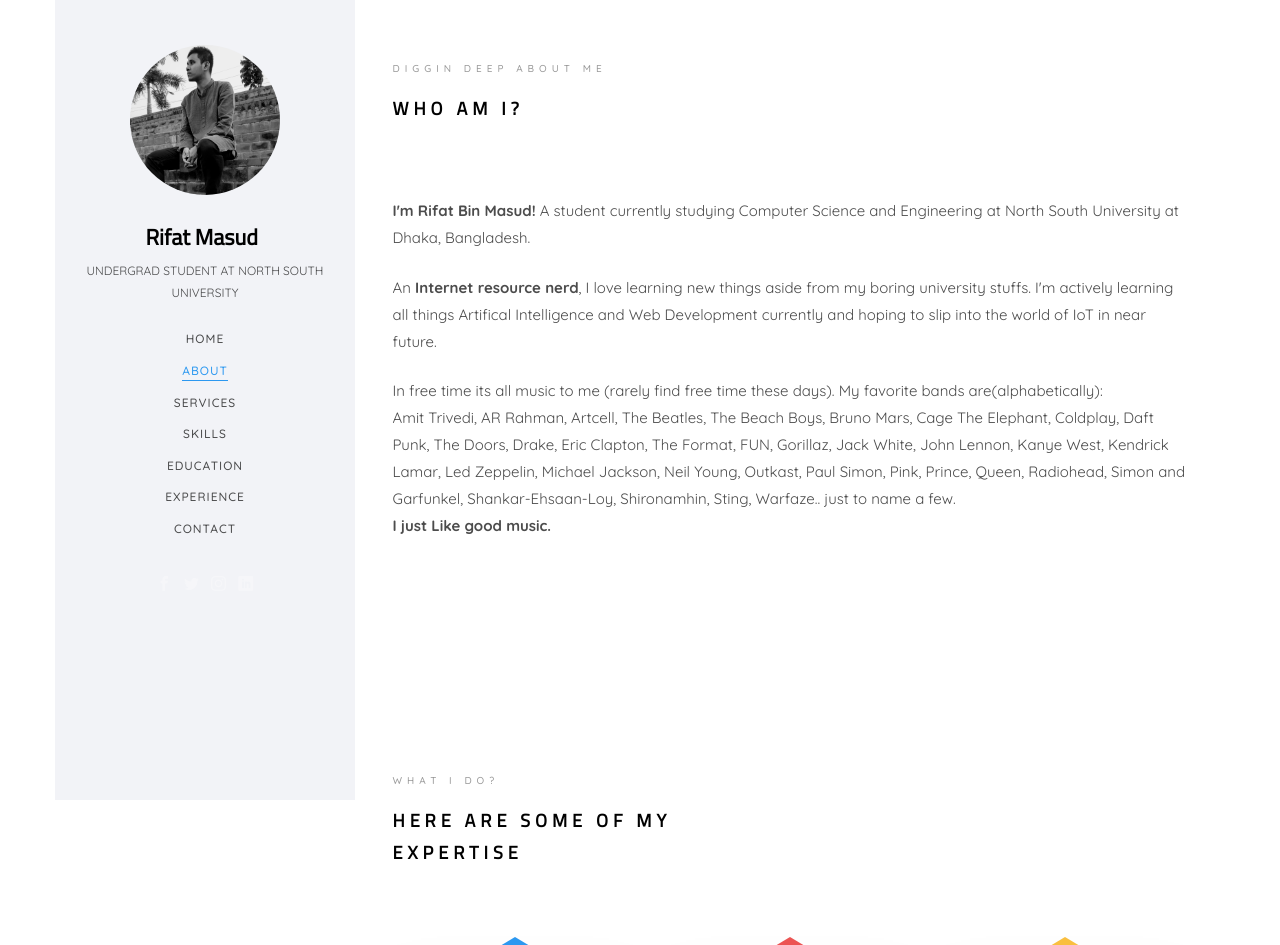
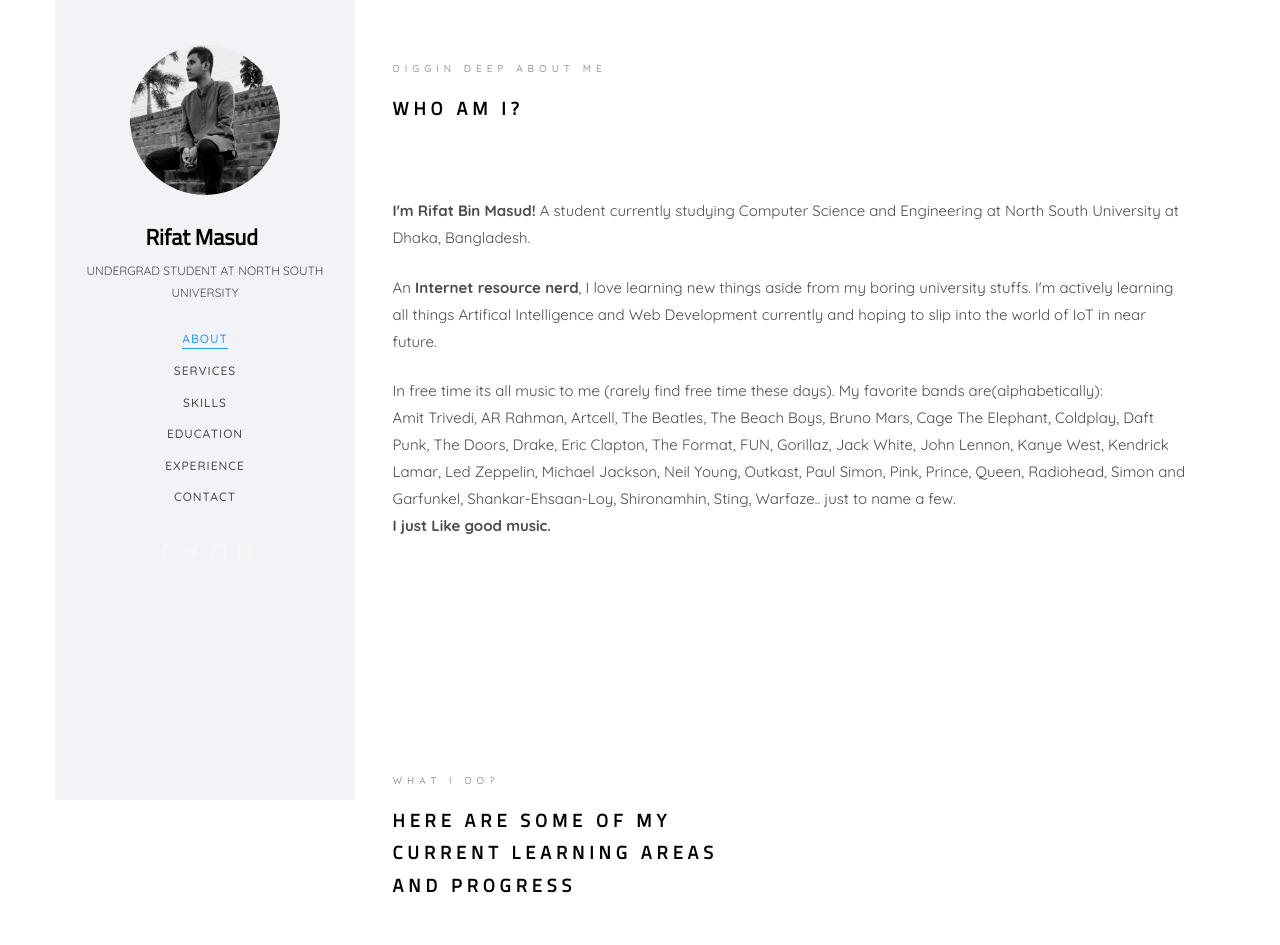
Before and after one commit to riffAt2013/rifatmasud.github.io, a plain HTML site: page index.html in a window 1280 px wide. Shown: the top 945 px of the page. Drawn offline with Linux system fonts and the light colour scheme; files whose address does not match are found by name; a web font is replaced by a local one.

Commit message:
updated a bit

```diff
--- a/index.html
+++ b/index.html
@@ -65,7 +65,6 @@
 			<nav id="colorlib-main-menu" role="navigation" class="navbar">
 				<div id="navbar" class="collapse">
 					<ul>
-						<li class="active"><a href="#" data-nav-section="home">Home</a></li>
 						<li><a href="#" data-nav-section="about">About</a></li>
 						<li><a href="#" data-nav-section="services">Services</a></li>
 						<li><a href="#" data-nav-section="skills">Skills</a></li>
@@ -116,7 +115,8 @@
 					<div class="row">
 						<div class="col-md-6 col-md-offset-3 col-md-pull-3 animate-box" data-animate-effect="fadeInLeft">
 							<span class="heading-meta" >What I do?</span>
-							<h2 class="colorlib-heading" style="font-family: 'Titillium Web', sans-serif;">Here are some of my expertise</h2>
+							<h2 class="colorlib-heading" style="font-family: 'Titillium Web', sans-serif;">Here are some of my
+current learning areas and progress</h2>
 						</div>
 					</div>
 					<div class="row row-pt-md">
@@ -202,7 +202,8 @@
 					</div>
 					<div class="row">
 						<div class="col-md-12 animate-box" data-animate-effect="fadeInLeft">
-							<p>Learning AI and web-development, I acquired a few language and frameworks pretty well.The progress is definitely an ongoing thing.</p>
+							<p>Learning AI and web-development, I acquired a few language and frameworks pretty well. The progress
+is definitely an ongoing thing.</p>
 						</div>
 						<div class="col-md-6 animate-box" data-animate-effect="fadeInLeft">
 							<div class="progress-wrap">
--- a/style.css
+++ b/style.css
@@ -208,7 +208,7 @@ figure {
         display: inline;
         list-style: none; }
         #colorlib-aside .colorlib-footer ul li a {
-          color: rgba(255, 255, 255, 0.3);
+          color: rgba(255, 255, 255, 0.9);
           padding: 4px; }
           #colorlib-aside .colorlib-footer ul li a:hover, #colorlib-aside .colorlib-footer ul li a:active, #colorlib-aside .colorlib-footer ul li a:focus {
             text-decoration: none;
```
